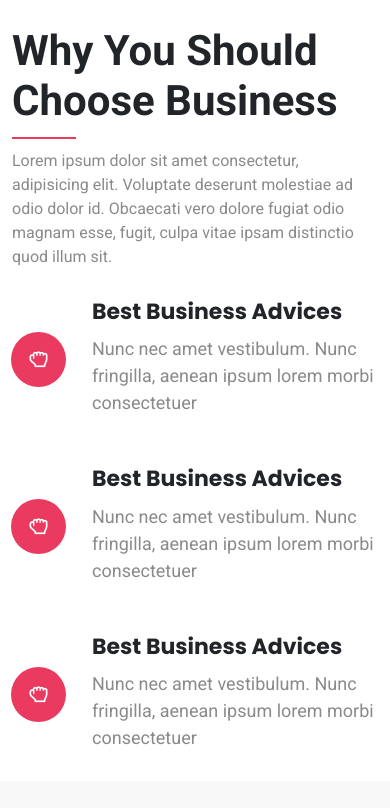
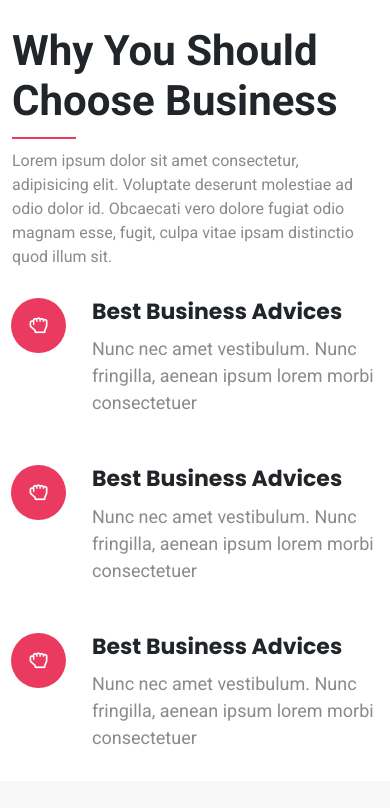
Before and after one commit to ridoy2112/Bonsin, a plain HTML site: page index.html in a window 390 px wide. Shown: the part 2045-2853 px from the top of the page. Drawn offline with Linux system fonts and the light colour scheme.

Commit message:
5th commit

```diff
--- a/css/responsive.css
+++ b/css/responsive.css
@@ -56,7 +56,7 @@
         width: auto;
     }
     #choose .elements i {
-        top: 53px;
+        top: 19px;
     }
 
     #offer {
```
